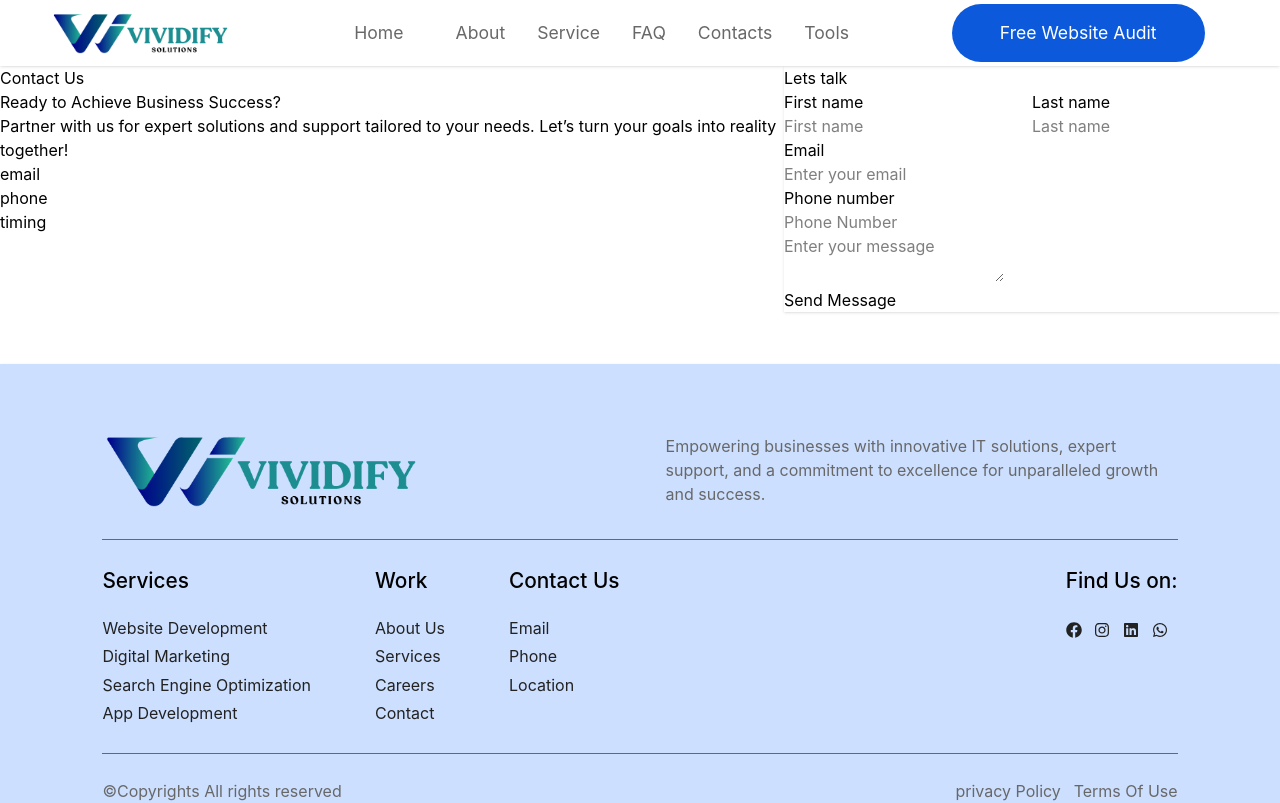
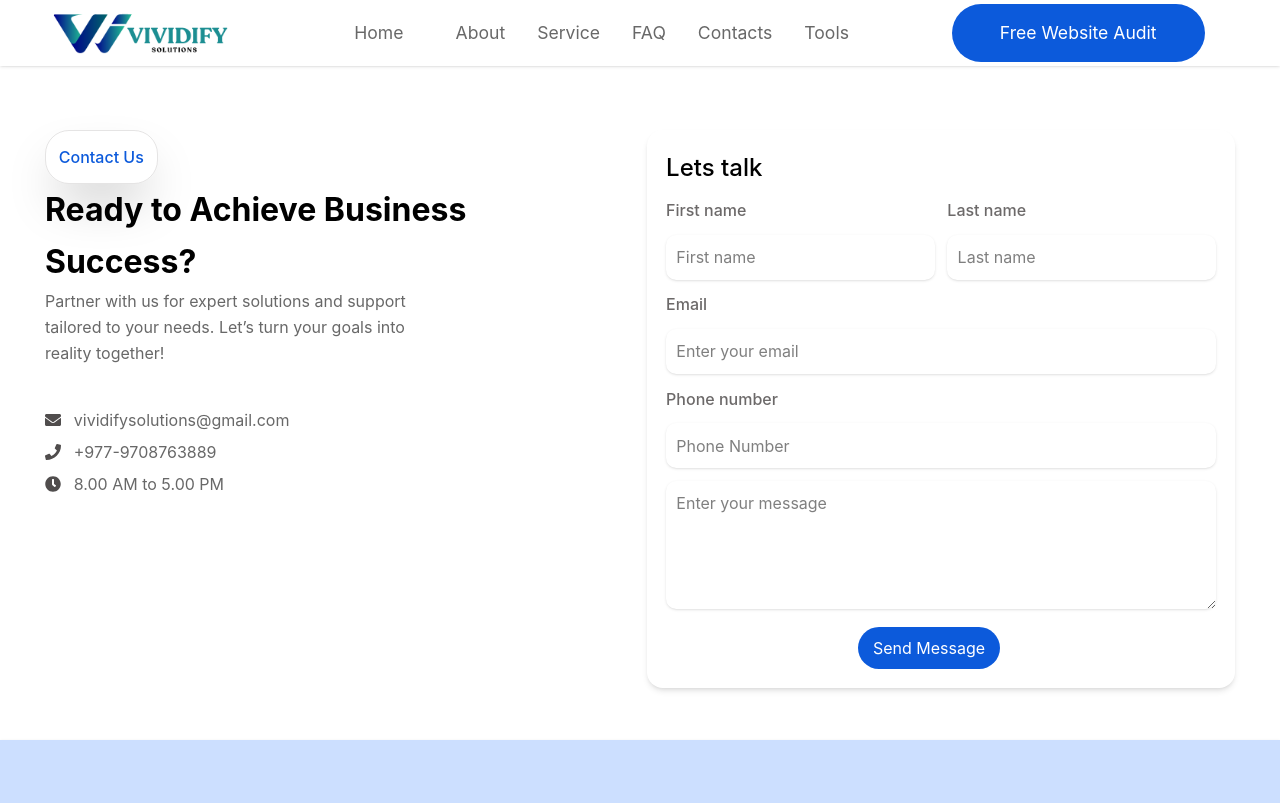
Before and after one commit to aayushaa-ghimire/Vividify, a React (Vite) app: page /contacts in a window 1280 px wide. Shown: the top 803 px of the page. Built offline with nearby package versions, Linux system fonts and the light colour scheme.

Commit message:
New changes in contacts page

```diff
--- a/src/Components/ContactPage/Help.jsx
+++ b/src/Components/ContactPage/Help.jsx
@@ -1,23 +1,23 @@
 import React from 'react'
-
+import { FaEnvelope, FaPhone, FaClock } from "react-icons/fa";
 function Help() {
   return (
     <>
-      <div className='flex'>
+      <div className='flex justify-around align-middle mt-[5vw]'>
 
-        <div className='flex flex-col'>
+        <div className='flex flex-col w-[40vw] gap-[3vw] '>
 
-            <div className='flex flex-col'>
-                <p>Contact Us</p>
-                <h1>Ready to Achieve Business Success?</h1>
-                <p>Partner with us for expert solutions and support tailored to your needs. Let’s turn your goals into reality together!</p>
+            <div className='flex flex-col leading-relaxed'>
+                <span className='shadow-2xl w-fit p-[1vw] rounded-3xl border-1 border-[#504D4D]/15'><p className='text-[#0c5adb] font-medium'>Contact Us</p></span>
+                <h1 className='font-bold text-[2rem]'>Ready to Achieve Business Success?</h1>
+                <p className='text-[#686868] w-[30vw]'>Partner with us for expert solutions and support tailored to your needs. Let’s turn your goals into reality together!</p>
             </div>
 
-            <div className='flex-col'>
-                <ul>
-                    <li>email</li>
-                    <li>phone</li>
-                    <li>timing</li>
+            <div className='flex-col leading-loose'>
+                <ul className='text-[#686868]'>
+                    <li className='flex gap-[1vw] items-center'><span className='text-[#504D4D]'><FaEnvelope/></span>vividifysolutions@gmail.com</li>
+                    <li className='flex gap-[1vw] items-center'><span className='text-[#504D4D]'><FaPhone/></span>+977-9708763889</li>
+                    <li className='flex gap-[1vw] items-center'><span className='text-[#504D4D]'><FaClock/></span>8.00 AM to 5.00 PM</li>
                 </ul>
             </div>
         </div>
@@ -25,50 +25,59 @@ function Help() {
 
         {/* Form */}
 
-        <div className='shadow'>
-            <h1>Lets talk</h1>
-            <div className='flex'>
+        <div className='shadow-md flex flex-col gap-[1vw] p-[1.5vw] rounded-2xl'>
+            <h1 className='font-medium text-[1.5rem]'>Lets talk</h1>
+            <div className='flex gap-[1vw]'>
 
-                <div className='flex flex-col'>
-                    <p>First name</p>
+                <div className='flex flex-col gap-[1vw]'>
+                    <p className='text-[#474444]/80 font-medium'>First name</p>
                     <input
                     type="text"
                     placeholder='First name'
+                    className='shadow p-[0.8vw] outline-0 rounded-[0.8vw]'
                      />
                 </div>
 
-                <div className='flex flex-col'>
-                    <p>Last name</p>
+                <div className='flex flex-col gap-[1vw]'>
+                    <p className='text-[#474444]/80 font-medium'>Last name</p>
                     <input
                     type="text"
-                    placeholder='Last name' />
+                    placeholder='Last name'
+                    className='shadow p-[0.8vw] outline-0 rounded-[0.8vw]'
+                    />
                 </div>
             </div>
 
-            <div className='flex flex-col'>
-                <p>Email</p>
+            <div className='flex flex-col gap-[1vw]'>
+                <p className='text-[#474444]/80 font-medium'>Email</p>
                 <input
                 type="email"
                 placeholder='Enter your email'
+                className='shadow p-[0.8vw] outline-0 rounded-[0.8vw]'
                  />
             </div>
 
-            <div >
-                <p>Phone number</p>
+            <div className=' flex flex-col gap-[1vw]'>
+                <p className='text-[#474444]/80 font-medium'>Phone number</p>
                 <input
                 type="number"
                 placeholder='Phone Number'
+                className='shadow p-[0.8vw] outline-0 rounded-[0.8vw]'
                  />
             </div>
 
-            <div>
+            <div className=''>
                 <textarea
-                placeholder='Enter your message'
+                placeholder='Enter your message '
+                className='shadow p-[0.8vw] w-full h-[10vw] outline-0 rounded-[0.8vw]'
                  ></textarea>
             </div>
 
-            <div>
-                <button>Send Message</button>
+
+
+
+            <div className='flex justify-center'>
+                <button className="py-[0.7vw]  px-[1.2vw] mr-6 bg-[#0c5adb] text-white  rounded-[1.8vw] hover:bg-[#2045d6] transition-all" >Send Message</button>
             </div>
         </div>
 
--- a/src/Components/Footer.jsx
+++ b/src/Components/Footer.jsx
@@ -21,7 +21,7 @@ function Footer() {
 
 
       {/* Mid Section */}
-          <div className='flex justify-between gap-[2vw] w-full py-[2vw] border-y-[#686868] border-y-[0.1vw] border-x-0 '>
+          <div className='flex justify-between gap-[2vw] w-full py-[2vw] border-y-[#686868]/50 border-y-[0.1vw] border-x-0 '>
 
             {/* <div>
               <div>
@@ -31,9 +31,9 @@ function Footer() {
 
             <div className='flex gap-[5vw] justify-center'>
               <div className='flex flex-col gap-[1.4vw]'>
-                <h4 className='font-medium text-[1.3rem]'>Services</h4>
+                <h4 className='font-medium text-[1.3rem] text-[#222222]'>Services</h4>
 
-                <ul className='leading-[2.2vw] items-center text-[#222222]'>
+                <ul className='leading-[2.2vw] items-center text-[#686868]'>
                   <li><a href='...'>Website Development</a></li>
                   <li className=''><a href='...'>Digital Marketing</a></li>
                   <li><a href='...'>Search Engine Optimization</a></li>
@@ -43,8 +43,8 @@ function Footer() {
 
 
               <div className='flex flex-col gap-[1.4vw]'>
-                <h4 className='font-medium text-[1.3rem]'>Work</h4>
-                <ul className='leading-[2.2vw] items-center text-[#222222]'>
+                <h4 className='font-medium text-[1.3rem] text-[#222222]'>Work</h4>
+                <ul className='leading-[2.2vw] items-center text-[#686868]'>
                   <li><a href='...'>About Us</a></li>
                   <li><a href='...'>Services</a></li>
                   <li><a href='...'>Careers</a></li>
@@ -54,8 +54,8 @@ function Footer() {
 
 
               <div className='flex flex-col gap-[1.4vw]'>
-                <h4 className='font-medium text-[1.3rem]'>Contact Us</h4>
-                <ul className='leading-[2.2vw] items-center text-[#222222]'>
+                <h4 className='font-medium text-[1.3rem] text-[#222222]'>Contact Us</h4>
+                <ul className='leading-[2.2vw] items-center text-[#686868]'>
                 <li><a href='...'>Email</a></li>
                 <li><a href='...'>Phone</a></li>
                 <li><a href='...'>Location</a></li>
@@ -64,9 +64,9 @@ function Footer() {
 
             </div>
 
-            <div className='flex flex-col gap-[2vw]'>
+            <div className='flex flex-col gap-[2vw] ju'>
               <div>
-                <h4 className='font-medium text-[1.3rem]'>Find Us on:</h4>
+                <h4 className='font-medium text-[1.3rem] text-[#222222]'>Find Us on:</h4>
               </div>
 
               <div className='flex gap-[1vw] text-[#222222]'>
```
